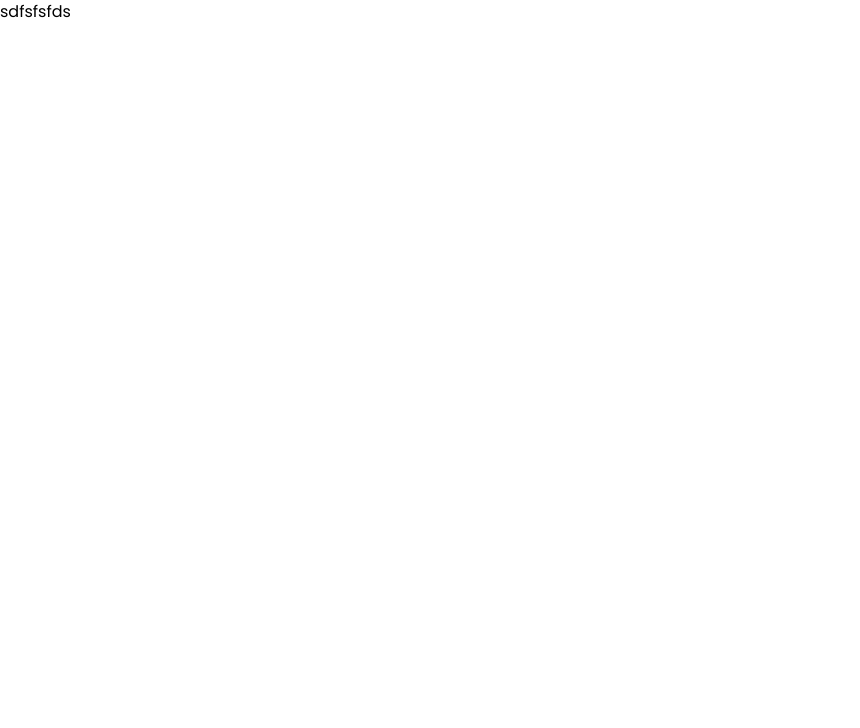
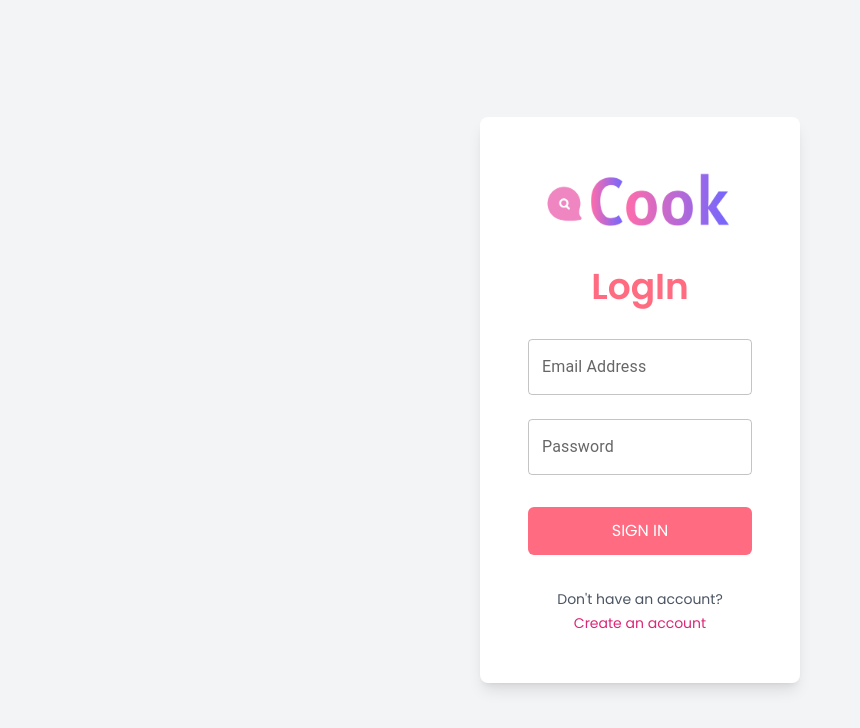
Before and after one commit to YahampathChandika/Recipe_App_FE, a React (Vite) app: page / in a window 1280 px wide. Shown: the top 728 px of the page, without its empty margins (0-860 px from the left). Built offline with nearby package versions, Linux system fonts and the light colour scheme.

Commit message:
login page

```diff
--- a/src/pages/Login.jsx
+++ b/src/pages/Login.jsx
@@ -1,9 +1,95 @@
-import React from 'react'
+import React, { useState } from "react";
+import { TextField } from "@mui/material";
+import logo from "../assets/images/logo.png";
+import { useNavigate } from "react-router-dom";
 
 export default function Login() {
+  const navigate = useNavigate();
+
+  const [email, setEmail] = useState("");
+  const [password, setPassword] = useState("");
+  const [emailError, setEmailError] = useState("");
+  const [passwordError, setPasswordError] = useState("");
+  const [loginError, setLoginError] = useState("");
+
+  const handleLogin = () => {
+    setEmailError("");
+    setPasswordError("");
+    setLoginError("");
+
+    if (!email || !password) {
+      if (!email) setEmailError("Please enter your email.");
+      if (!password) setPasswordError("Please enter your password.");
+      return;
+    }
+
+    if (email === "abc" && password === "0000") {
+      navigate("/home");
+    } else {
+      setLoginError("Your password or username is incorrect.");
+    }
+  };
+
+  const handleCreateAccount = () => {
+    navigate("/register");
+  };
+
   return (
-    <div>
-      sdfsfsfds
+    <div className="flex items-center justify-center min-h-screen bg-gray-100">
+      <div className="bg-white py-12 px-6 md:px-12 rounded-lg shadow-lg w-10/12 md:w-1/4">
+        <div className="flex justify-center mb-6">
+          <img src={logo} alt="Logo" className="w-32 md:w-48" />
+        </div>
+
+        <h2 className="text-center text-3xl md:text-4xl font-semibold text-rose-pink mb-8">
+          LogIn
+        </h2>
+
+        <TextField
+          label="Email Address"
+          variant="outlined"
+          fullWidth
+          value={email}
+          onChange={(e) => setEmail(e.target.value)}
+          error={!!emailError}
+          helperText={emailError}
+        />
+
+        <TextField
+          label="Password"
+          type="password"
+          variant="outlined"
+          fullWidth
+          className="!mt-6 !mb-8"
+          value={password}
+          onChange={(e) => setPassword(e.target.value)}
+          error={!!passwordError}
+          helperText={passwordError}
+        />
+
+        <button
+          onClick={handleLogin}
+          className="bg-rose-pink w-full h-12 rounded-md hover:bg-dark-pink text-white transition-all duration-300"
+        >
+          SIGN IN
+        </button>
+
+        {loginError && (
+          <div className="text-sm md:text-base text-center text-red-500 mt-4">{loginError}</div>
+        )}
+
+        <div className="text-center mt-8">
+          <span className="text-sm text-gray-600">
+            Don't have an account?{" "}
+            <button
+              onClick={handleCreateAccount}
+              className="text-pink-600 hover:underline"
+            >
+              Create an account
+            </button>
+          </span>
+        </div>
+      </div>
     </div>
-  )
+  );
 }
```
Also changed, not shown: src/assets/images/logo.png (added).
